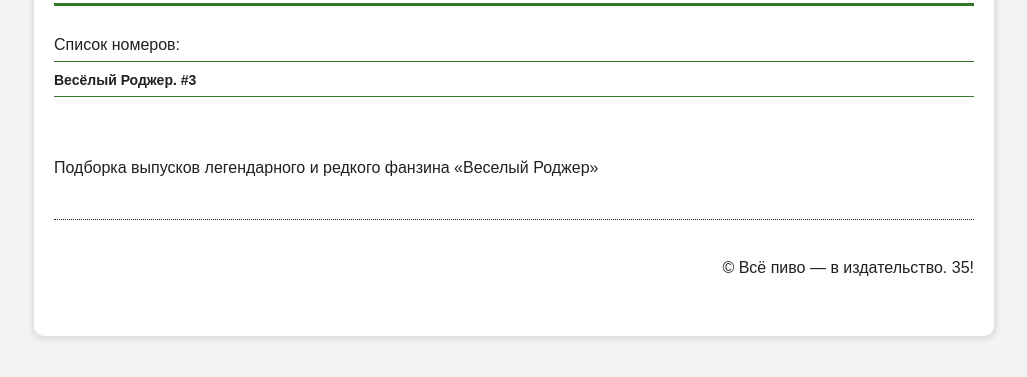
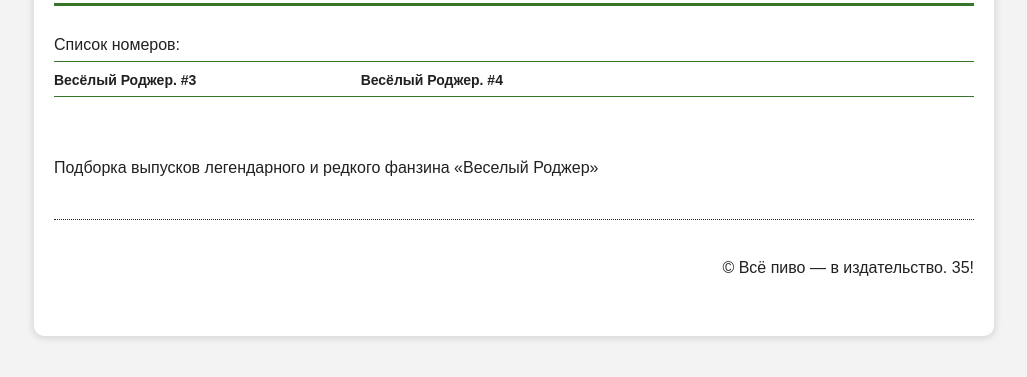
Before and after one commit to jollyrojerbwn/fanzine, a plain HTML site: page index.html in a window 1280 px wide. Shown: the part 105-482 px from the top of the page, without its empty margins (126-1153 px from the left). Drawn offline with Linux system fonts and the light colour scheme.

Commit message:
fix: fascicle_4

```diff
--- a/index.html
+++ b/index.html
@@ -22,6 +22,7 @@
       <div class="menu-content">
         <ul>
           <li><a href="fascicle_3.html">Весёлый Роджер. #3</a></li>
+          <li><a href="fascicle_4.html">Весёлый Роджер. #4</a></li>
         </ul>
       </div>
     </nav>
```
Also changed, not shown: fascicle_4.html (renamed from fascile_4.html).
